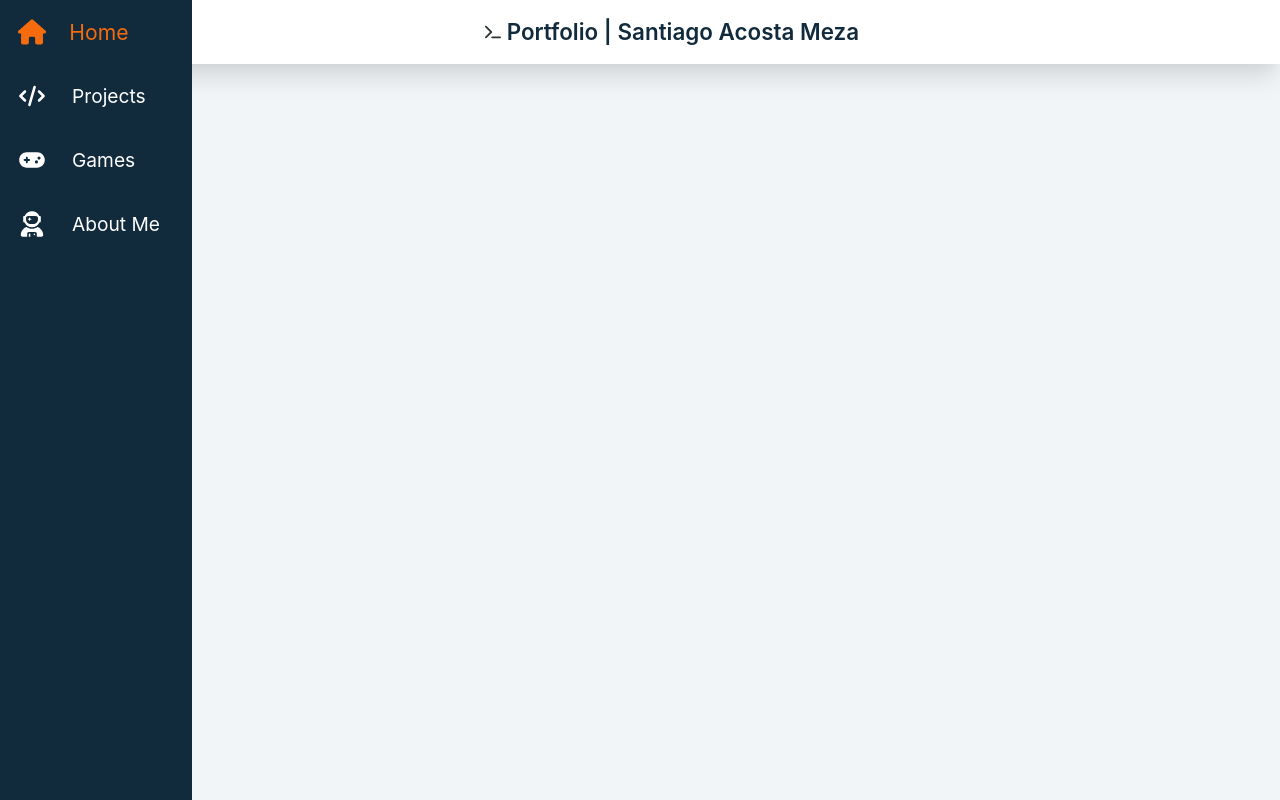
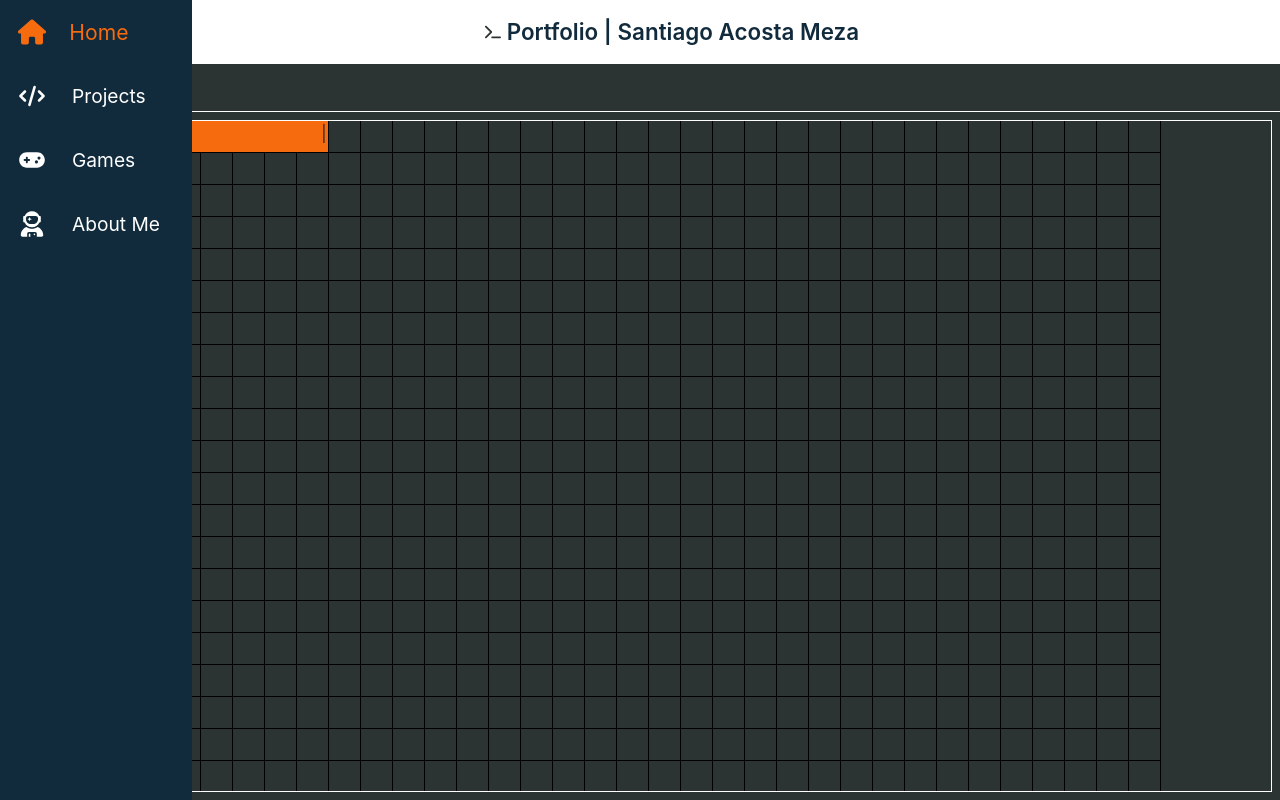
Before and after one commit to saacostam/portfolio, a Vue app: page /#/piano-roll in a window 1280 px wide. Built offline with nearby package versions, Linux system fonts and the light colour scheme.

Commit message:
create note component

```diff
--- /dev/null
+++ b/src/components/piano-roll/Note.vue
@@ -0,0 +1,47 @@
+<template>
+    <div class="note" :style="getNotePositioning()">
+        <div class="start" @drag="resizeLeft" draggable="true">|</div>
+        <div class="fill"></div>
+        <div class="end" @drag="resizeRight" draggable="true">|</div>
+    </div>
+</template>
+
+<script>
+export default {
+    props:['width', 'height', 'noteState'],
+    methods:{
+        getNotePositioning(){
+            const input = this.noteState;
+            return `top:${input.start.y*this.height}rem; left:${input.start.x*this.width}rem;
+            width: ${(input.end.x - input.start.x)*this.width}rem; height: ${this.height}rem`
+        },
+        resizeLeft(e){
+            console.log(e);
+        },
+        resizeRight(e){
+            console.log(e);
+        }
+    }
+}
+</script>
+
+<style lang="css" scoped>
+.note{
+    display: flex;
+    position: absolute;
+    background-color: var(--orange);
+    box-sizing: border-box;
+    border-bottom: 1px solid black;
+    border-right: 1px solid black;
+}
+.start, .end{
+    max-width: 8px;
+    flex: 1 0 0;
+    text-align: center;
+    cursor:w-resize;
+    user-select: none;
+}
+.fill{
+    flex: 1;
+}
+</style>
--- a/src/router/index.js
+++ b/src/router/index.js
@@ -1,7 +1,7 @@
 import { createRouter, createWebHashHistory } from 'vue-router';
 import Home from '@/views/Home.vue'
 import VanillaJsTetris from '@/views/projects/VanillaJsTetris.vue'
-import Sequencer from '@/views/projects/Sequencer.vue'
+import PianoRoll from '@/views/projects/PianoRoll.vue'
 
 const routes = [{
         path: '/',
@@ -15,9 +15,9 @@ const routes = [{
         component: VanillaJsTetris
     },
     {
-        path: '/sequencer',
-        name: 'Sequencer',
-        component: Sequencer
+        path: '/piano-roll',
+        name: 'PianoRoll',
+        component: PianoRoll
     }
 ]
 
--- a/src/views/projects/Sequencer.vue
+++ b/src/views/projects/PianoRoll.vue
@@ -1,7 +1,9 @@
 <template>
     <div id="sequencer">
         <div class="menu p-2">
-            <button class="btn btn-primary p-1" @click="play(0)">Play</button>
+            <button class="btn btn-primary p-1" @click="play(0)">
+                <i class="bi bi-play-fill"></i>
+            </button>
             <input type="text" style="width:3rem; margin-left:1rem;" v-model="bpm">
         </div>
         <div class="main p-2">
@@ -10,11 +12,12 @@
                     <div class="keys" v-for="(freq, note) in this.notes" :key="note" :style="getKeyStyling(note)">{{note}}</div>
                 </div>
                 <div class="midi-wrapper" ref="pr">
-                    <div class="midi" v-for="i in this.grid.length">
-                        <div class="square" v-for="j in this.grid[i-1].length"
-                        @click="toggle(i-1, j-1)"
-                        :style="[this.grid[i-1][j-1] === false ? 'background-color: inherit' : 'background-color: var(--orange)' ]"></div>
+                    <div class="midi" v-for="i in this.notesList.length">
+                        <div class="square" v-for="j in this.lastNote" @click="addNote" :data-x="i-1" :data-y="j-1"></div>
                     </div>
+
+
+                    <Note v-for="note in this.inputs" width=2 height=2 :noteState="note" />
                 </div>
             </div>
         </div>
@@ -24,7 +27,11 @@
 <script>
 import {keyToFreqMappingLite} from '@/db/keyToFreqMapping.js'
 import {getKeyStyling, createOscillator, getNotes} from '@/utils/Sequencer.js'
+import Note from '@/components/piano-roll/Note.vue'
 export default {
+    components:{
+        Note
+    },
     data(){
         const notes = keyToFreqMappingLite;
 
@@ -41,13 +48,20 @@ export default {
         const ranges = new Array(n);
 
         return {
-            grid: grid,
             notes: notes,
             notesList: Object.values(notes),
             lastNote: lastNote,
             bpm: 100,
             audioContext : new AudioContext(),
-            timeout: null
+            timeout: null,
+
+            inputs: [
+                {
+                    id: 0,
+                    start:{x:0, y:0},
+                    end:{x:6, y:5}
+                }
+            ]
         }
     },
     unmounted(){
@@ -57,23 +71,12 @@ export default {
     },
     methods:{
         getKeyStyling : getKeyStyling,
-        toggle(x, y){
-            this.grid[x][y] = !(this.grid[x][y]);
-        },
-        play(i){
-            if (i===this.grid[0].length){
-                i = 0;
-            }
+        addNote: (event)=>{
+            const x = Number(event.srcElement.dataset.x);
+            const y = Number(event.srcElement.dataset.y);
+            console.log(x,y);
 
-            const freq = getNotes(3, this.grid, i, this.notesList);
-
-            if (freq[0]){
-                createOscillator(freq[0], this.audioContext, 50, 400, 'sine');
-            }
-
-            const beat = (1/this.bpm)*60/4;
-
-            this.timeout = setTimeout(this.play.bind(this, i+1), beat*1000);
+            this.inputs.push()
         }
     }
 }
@@ -104,10 +107,12 @@ export default {
     height: 2rem;
     width: 4rem;
     padding: 0 0.5rem;
-    border: 1px solid black;
+    border-bottom: 1px solid black;
+    border-right: 1px solid black;
 }
 .midi-wrapper{
-    width: calc(100% - 4rem)
+    width: calc(100% - 4rem);
+    position: relative;
 }
 .midi{
     height: 2rem;
@@ -115,8 +120,10 @@ export default {
     flex-direction: row;
 }
 .square{
-    border: 1px solid black;
-    background-color: var(--black);
+    border-bottom: 1px solid black;
+    border-right: 1px solid black;
     min-width: 2rem;
+    box-sizing: border-box;
 }
+
 </style>
```
